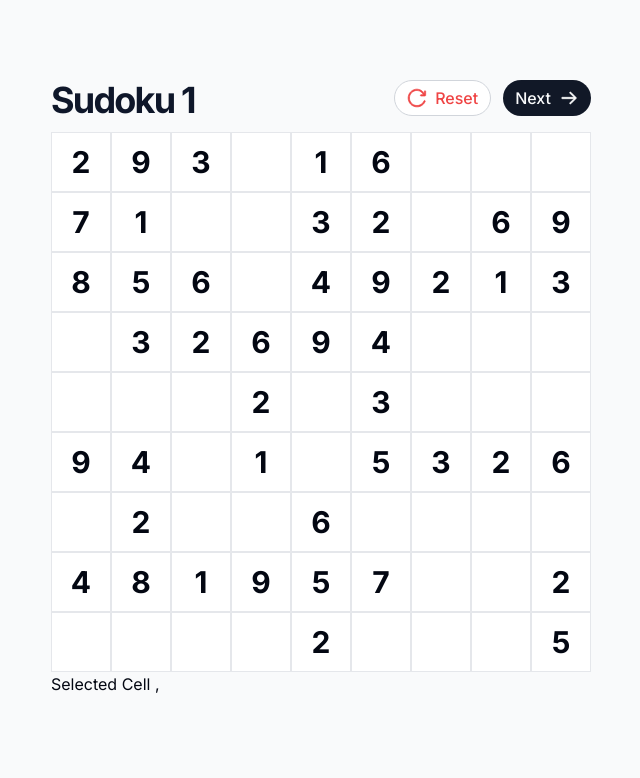
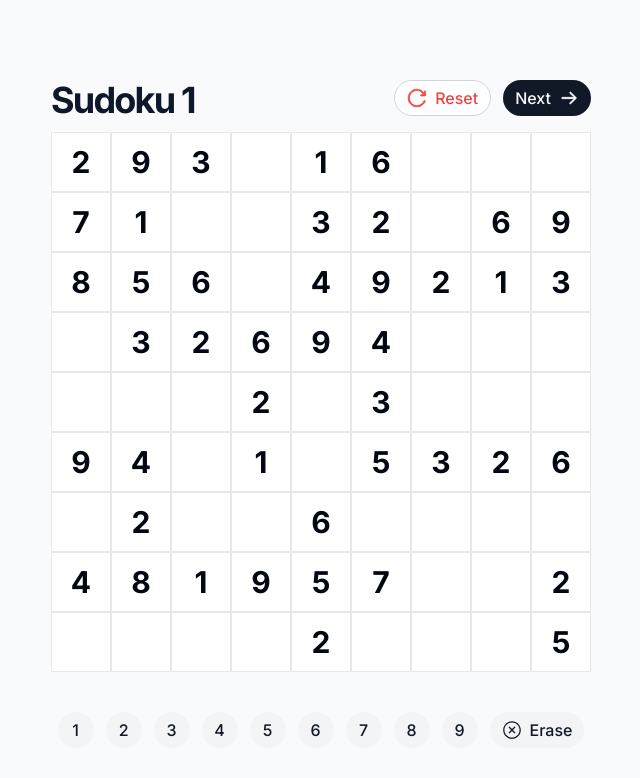
Before and after one commit to ckcherry23/grid-sudoku, a Next.js app: page / in a window 1280 px wide. Shown: the top 778 px of the page, without its empty margins (319-959 px from the left). Built offline with nearby package versions, Linux system fonts and the light colour scheme.

Commit message:
feat: add value picker component

```diff
--- a/src/app/sudokuPage.tsx
+++ b/src/app/sudokuPage.tsx
@@ -10,6 +10,7 @@ import { Button } from "@/components/ui/button";
 import Heading from "@/components/ui/heading";
 
 import type { Cell } from "@/types/types";
+import ValuePicker from "@/components/sudoku/valuePicker";
 
 export default function SudokuPage() {
   const { id, grid, handleCellChange } = useSudoku(
@@ -40,7 +41,7 @@ export default function SudokuPage() {
           </div>
         </div>
         <Board grid={grid} setSelectedCell={setSelectedCell} />
-        Selected Cell {selectedCell?.row}, {selectedCell?.col}
+        <ValuePicker value={selectedCell?.value ?? null} />
       </div>
     </div>
   );
--- /dev/null
+++ b/src/components/sudoku/valuePicker.tsx
@@ -0,0 +1,35 @@
+import { PossibleValue } from "@/types/types";
+import { Button } from "@/components/ui/button";
+import { CrossCircledIcon } from "@radix-ui/react-icons";
+
+type ValuePickerProps = {
+  value: PossibleValue | null;
+};
+
+export default function ValuePicker({ value }: ValuePickerProps) {
+  return (
+    <div className="flex gap-3 items-center justify-center mt-10">
+      <div className="flex gap-3">
+        {Array.from({ length: 9 }, (_, i) => i + 1).map((val) => (
+          <Button
+            variant={val === value ? "default" : "secondary"}
+            size="icon"
+            key={val}
+            className={`text-base font-medium rounded-full`}
+            // onClick={() => setValue(val)}
+          >
+            {val}
+          </Button>
+        ))}
+      </div>
+      <Button
+        variant={value ? "default" : "secondary"}
+        className={`text-base font-medium rounded-full gap-x-2`}
+        // onClick={() => setValue(null)}
+      >
+        <CrossCircledIcon className="w-5 h-5" />
+        Erase
+      </Button>
+    </div>
+  );
+}
```
Also changed, not shown: 1 other file (tests, documents, lock files or other folders).
